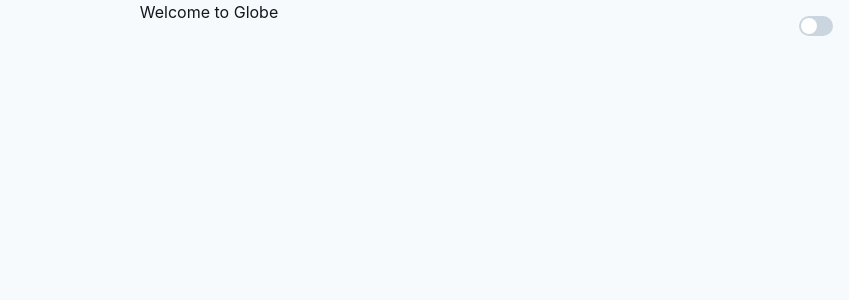
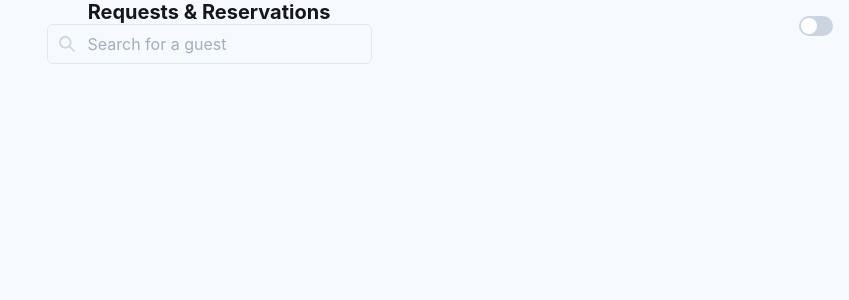
Before and after one commit to sergeichestakov/reservations, a Next.js app: page / in a window 1280 px wide. Shown: the top 300 px of the page, without its empty margins (431-1280 px from the left). Built offline with nearby package versions, Linux system fonts and the light colour scheme.

Commit message:
Add SearchBar component

```diff
--- /dev/null
+++ b/src/components/SearchBar.tsx
@@ -0,0 +1,17 @@
+import * as React from "react";
+import { InputGroup, InputLeftElement, Input, Box } from "@chakra-ui/react";
+import { SearchIcon } from "@chakra-ui/icons";
+
+export default function SearchBar() {
+  return (
+    <Box width="325px">
+      <InputGroup>
+        <InputLeftElement
+          pointerEvents="none"
+          children={<SearchIcon color="gray.300" />}
+        />
+        <Input placeholder="Search for a guest" />
+      </InputGroup>
+    </Box>
+  );
+}
--- a/src/pages/index.tsx
+++ b/src/pages/index.tsx
@@ -1,12 +1,16 @@
 import * as React from "react";
-import { Text } from "@chakra-ui/react";
+import { Heading } from "@chakra-ui/react";
 import Container from "../components/Container";
 import DarkModeSwitch from "../components/DarkModeSwitch";
+import SearchBar from "../components/SearchBar";
 
 export default function Index() {
   return (
     <Container height="100vh">
-      <Text>Welcome to Globe</Text>
+      <Heading as="h4" size="md">
+        Requests & Reservations
+      </Heading>
+      <SearchBar />
       <DarkModeSwitch />
     </Container>
   );
```
